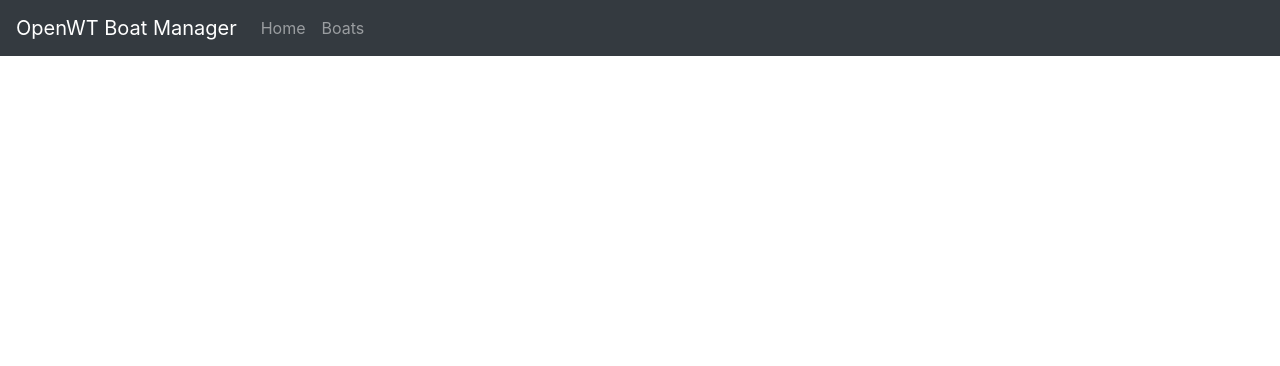
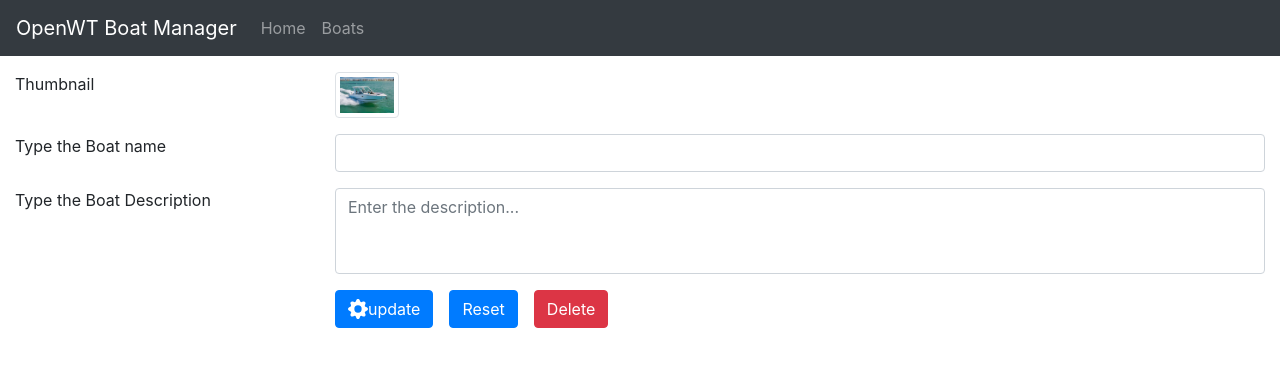
Before and after one commit to drix/openwt-vue, a Vue app: page /boat/1/edit in a window 1280 px wide. Before the commit this address led to /. Shown: the top 366 px of the page. Built offline with nearby package versions, Linux system fonts and the light colour scheme; no server answers.

Commit message:
feat(boatform): add Boat Form page to create new boat

```diff
--- a/src/Api.js
+++ b/src/Api.js
@@ -1,8 +1,8 @@
 import axios from 'axios'
 //import Vue from 'vue'
 
-//const SERVER_URL = 'http://localhost:8090';
-const SERVER_URL = 'http://iotech.club:8090';
+const SERVER_URL = 'http://localhost:8090';
+//const SERVER_URL = 'http://iotech.club:8090';
 
 const instance = axios.create({
   baseURL: SERVER_URL,
@@ -25,7 +25,7 @@ export default {
     },
 
     // (C)reate
-    createNew(name, description) {
+    createNew({ name, description }) {
       return this.execute('POST', 'boat', { name, description })
     },
     // (R)ead
@@ -40,8 +40,8 @@ export default {
       })
     },
     // (U)pdate
-    updateForId(id, name, description) {
-      return this.execute('PUT', `boat/${id}`, { name, description })
+    updateForId({ id, name, description }) {
+      return this.execute('PUT', `boat/${id}`, { name, description } )
     },
     // (D)elete
     removeForId(id) {
--- a/src/components/Boat.vue
+++ b/src/components/Boat.vue
@@ -10,7 +10,13 @@
               {{ data.description }}
             </b-card-text>
 
-            <b-button href="#" variant="primary">edit</b-button>
+            <router-link class="boat-action" :to="{ path: `/boat/${id}/edit` }">
+               <b-button variant="primary"><b-icon icon="gear-fill"></b-icon>edit</b-button>
+           </router-link>
+
+            <router-link class="boat-action" :to="{ path: `/boat/${id}/delete` }">
+                <b-button variant="danger"><b-icon icon="x-circle-fill"></b-icon>delete</b-button>
+            </router-link>
           </b-card>
     </div>
 </template>
@@ -36,3 +42,7 @@
         },
     }
 </script>
+
+<style>
+    .boat-action { margin: 1em; }
+</style>
--- /dev/null
+++ b/src/components/BoatEdit.vue
@@ -0,0 +1,17 @@
+<template>
+    <BoatForm :id="id" />
+</template>
+
+<script>
+    import BoatForm from '@/components/BoatForm.vue'
+
+    export default {
+      name: 'BoatEdit',
+      props: {
+        id: String
+      },
+      components: {
+        BoatForm
+      }
+    }
+</script>
--- /dev/null
+++ b/src/components/BoatForm.vue
@@ -0,0 +1,127 @@
+<template id="boat-form">
+    <div>
+        <b-spinner v-if="busy" class="spinner"></b-spinner>
+        <b-form @submit.prevent="onSubmit" @reset.prevent="onReset" v-if="!busy">
+
+            <b-alert variant="success" :show="success">Boat saved!</b-alert>
+            <b-alert variant="danger" :show="error">Error saving the Boat don't let it sink!</b-alert>
+
+            <b-container fluid class="boat-form">
+                <b-row v-if="!!id">
+                  <b-col sm="3">
+                    <label for="name">Thumbnail</label>
+                  </b-col>
+                  <b-col sm="9">
+                       <b-img rounded :src="`/boats/${id % 6}.jpg`" thumbnail fluid width="64" :alt="data.name"></b-img>
+                  </b-col>
+                </b-row>
+                <b-row>
+                  <b-col sm="3">
+                    <label for="name">Type the Boat name</label>
+                  </b-col>
+                  <b-col sm="9">
+                    <b-form-input id="name" type="text" v-model="data.name"></b-form-input>
+                  </b-col>
+                </b-row>
+                <b-row>
+                  <b-col sm="3">
+                    <label for="name">Type the Boat Description</label>
+                  </b-col>
+                  <b-col sm="9">
+                    <b-form-textarea
+                          id="description"
+                          v-model="data.description"
+                          placeholder="Enter the description..."
+                          rows="3"
+                          max-rows="6"
+                        ></b-form-textarea>
+                  </b-col>
+                </b-row>
+                <b-row>
+                  <b-col sm="3"></b-col>
+                  <b-col sm="9">
+                      <b-button type="submit" variant="primary"><b-icon icon="gear-fill"></b-icon>{{actionTitle}}</b-button>
+                      <b-button type="reset" variant="primary">Reset</b-button>
+                      <b-button type="reset" variant="danger" v-if="!!id">Delete</b-button>
+                  </b-col>
+                </b-row>
+            </b-container>
+        </b-form>
+    </div>
+</template>
+
+<script>
+    import api from '../Api'
+
+    export default {
+        name: 'BoatEdit',
+        template: '#boat-edit',
+        props: {
+            id: String
+        },
+        data: () => ({
+            data: { },
+            busy: true,
+            success: false,
+            error: false,
+        }),
+        computed: {
+            actionTitle() {
+                return !this.id ? "create" : "update"
+            },
+            action() {
+                return (!this.id ? api.createNew : api.updateForId).bind(api)
+            }
+        },
+        methods: {
+            onSubmit() {
+                this.busy = true
+                this.action({
+                        id:this.id,
+                        name:this.data.name,
+                        description:this.data.description
+                    })
+                    .then(this.onSuccess)
+                    .catch(this.onError)
+                    .finally(this.onLoaded)
+            },
+            onReset() {
+                // Reset our form values
+                this.data.name = ''
+                this.data.description = ''
+
+                // Trick to reset/clear native browser form validation state
+                this.busy = true
+                this.$nextTick(() => {
+                  this.busy = false
+                })
+            },
+            onError() {
+                this.error = true
+                setTimeout(() => this.error = false, 2000)
+            },
+            onSuccess() {
+                this.success = true
+                setTimeout(() => this.success = false, 2000)
+            },
+            onLoaded() {
+               this.busy = false
+            }
+        },
+        mounted() {
+          if (!this.id) {
+            return this.busy = false;
+          }
+          api.getById(this.id)
+            .then((response) => this.data = response.data )
+            .catch(this.onError)
+            .finally(this.onLoaded)
+        },
+    }
+</script>
+
+<style>
+    .spinner,
+    button { margin: 0 1em 1em 0; }
+    .boat-form .row { margin-top: 1em; }
+</style>
--- /dev/null
+++ b/src/components/BoatNew.vue
@@ -0,0 +1,17 @@
+<template>
+    <BoatForm />
+</template>
+
+<script>
+    import BoatForm from '@/components/BoatForm.vue'
+
+    export default {
+      name: 'BoatNew',
+      props: {
+        id: String
+      },
+      components: {
+        BoatForm
+      }
+    }
+</script>
--- a/src/components/Overview.vue
+++ b/src/components/Overview.vue
@@ -3,7 +3,7 @@
     <div>
       <h1 class="display-3">Your Boat</h1>
       <img alt="Vue logo" src="../assets/logo.png">
-      <p class="lead">This is the homepage using vue.js</p>
+      <p class="lead">This site is using vue.js</p>
     </div>
   </div>
 </template>
```
